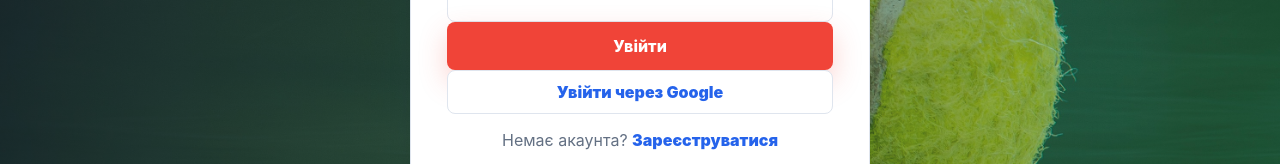
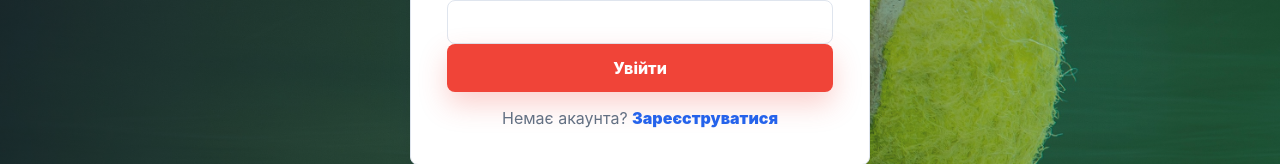
Before and after one commit to Artemchikkkk-8789/SportStore, a React (Vite) app in the folder frontend/: page /login in a window 1280 px wide. Shown: the part 450-614 px from the top of the page. Built offline with nearby package versions, Linux system fonts and the light colour scheme; no server answers.

Commit message:
Hide google login button until oauth configured

```diff
--- a/frontend/src/pages/Login.jsx
+++ b/frontend/src/pages/Login.jsx
@@ -1,7 +1,6 @@
 import { useState } from 'react';
 import { Link, useLocation, useNavigate } from 'react-router-dom';
 import { useAuth } from '../context/AuthContext.jsx';
-import { GOOGLE_LOGIN_URL } from '../services/api.js';
 
 export default function Login() {
   const { login } = useAuth();
@@ -52,9 +51,6 @@ export default function Login() {
         <button className="primary-button full" disabled={loading} type="submit">
           {loading ? 'Вхід...' : 'Увійти'}
         </button>
-        <a className="ghost-button full" href={GOOGLE_LOGIN_URL}>
-          Увійти через Google
-        </a>
         <p>
           Немає акаунта? <Link to="/register">Зареєструватися</Link>
         </p>
```
